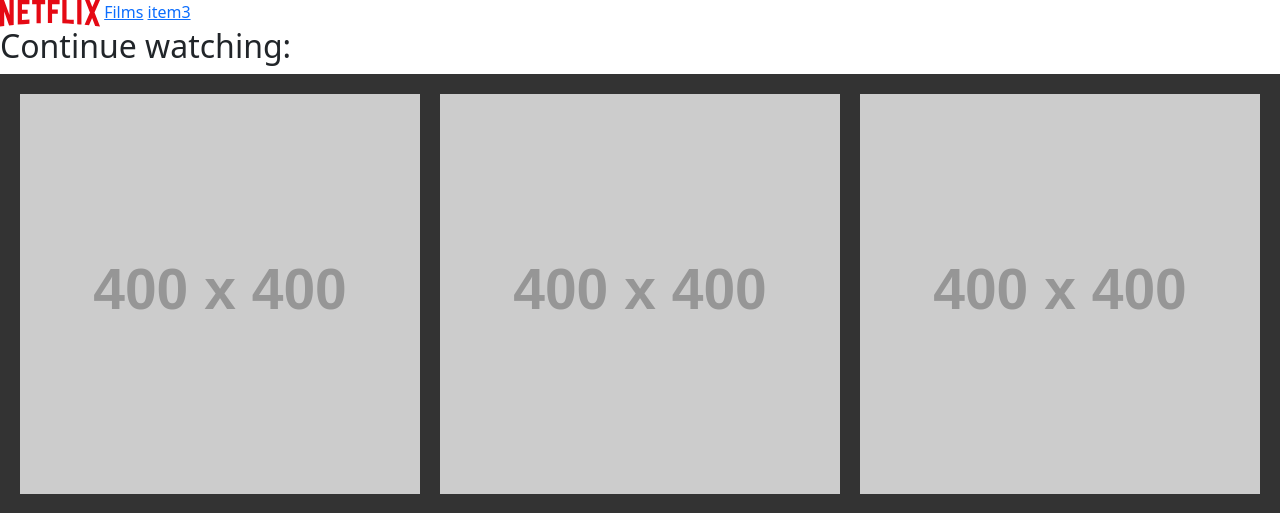
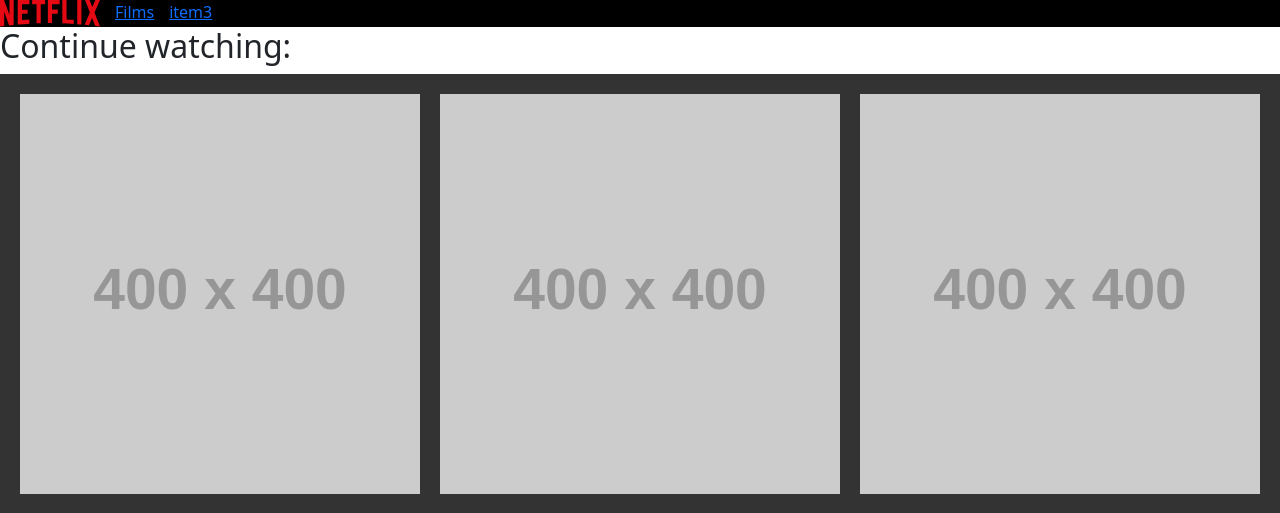
Before and after one commit to twin1nap/netflix_clone, a PHP site: page / in a window 1280 px wide. Shown: the top 513 px of the page. Run offline with PHP 8.4, Linux system fonts and the light colour scheme; grey boxes labelled with a size stand in for pictures from a placeholder-image service; some libraries are stand-ins or nearby versions.

Commit message:
Update style.css

```diff
--- a/css/style.css
+++ b/css/style.css
@@ -1,6 +1,6 @@
-/* body{
-    background-color: blue;
-} */
+html {
+    background-color: black;
+}
 #player{
     width: 100%;
 }
@@ -38,9 +38,20 @@ div.scroll-container {
 
 /* NAVIGATION MENU STYLING! */
 
+nav {
+    display: flex;
+    gap: 15px;
+    background-color: black;
+}
+
 .dropdown {
     position: relative;
     display: inline-block;
+}
+
+a{
+    text-decoration: none;
+    color: white;
 }
 
 .dropdown > .NavBarItem {
```
